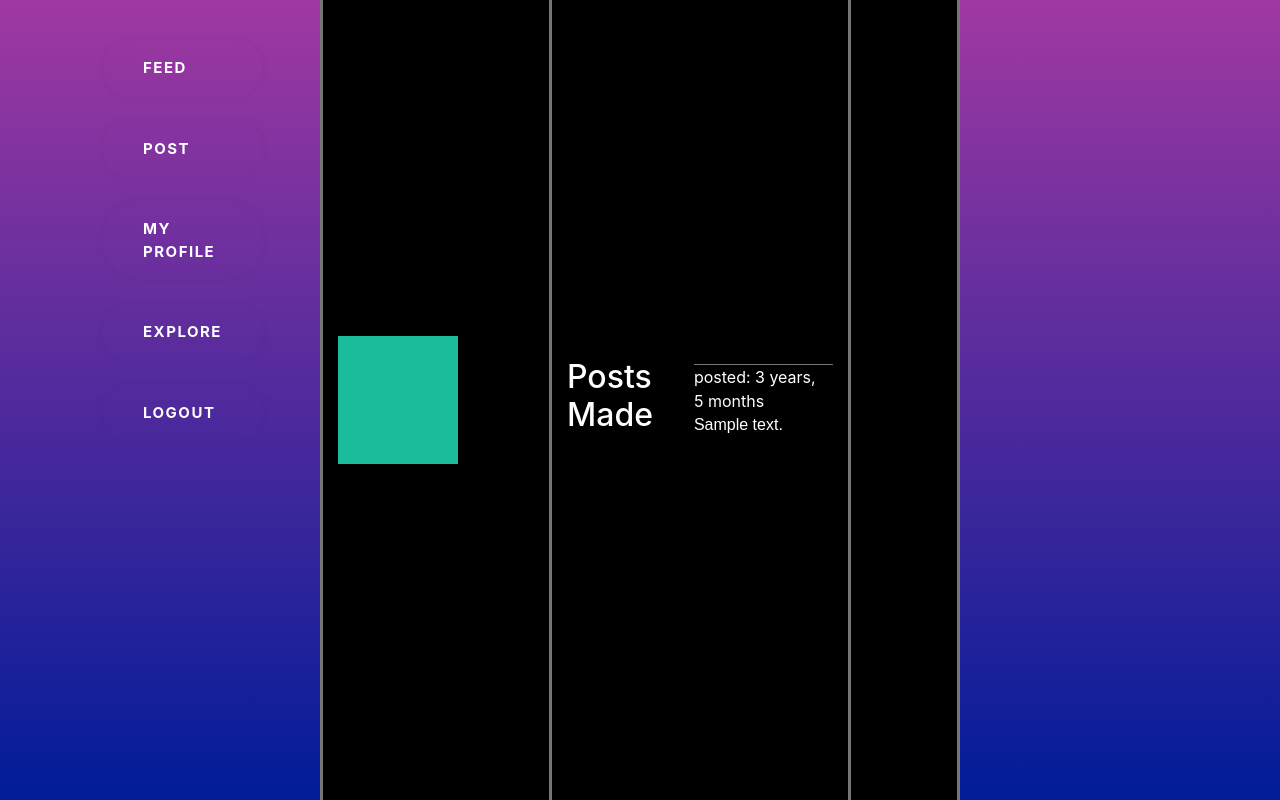
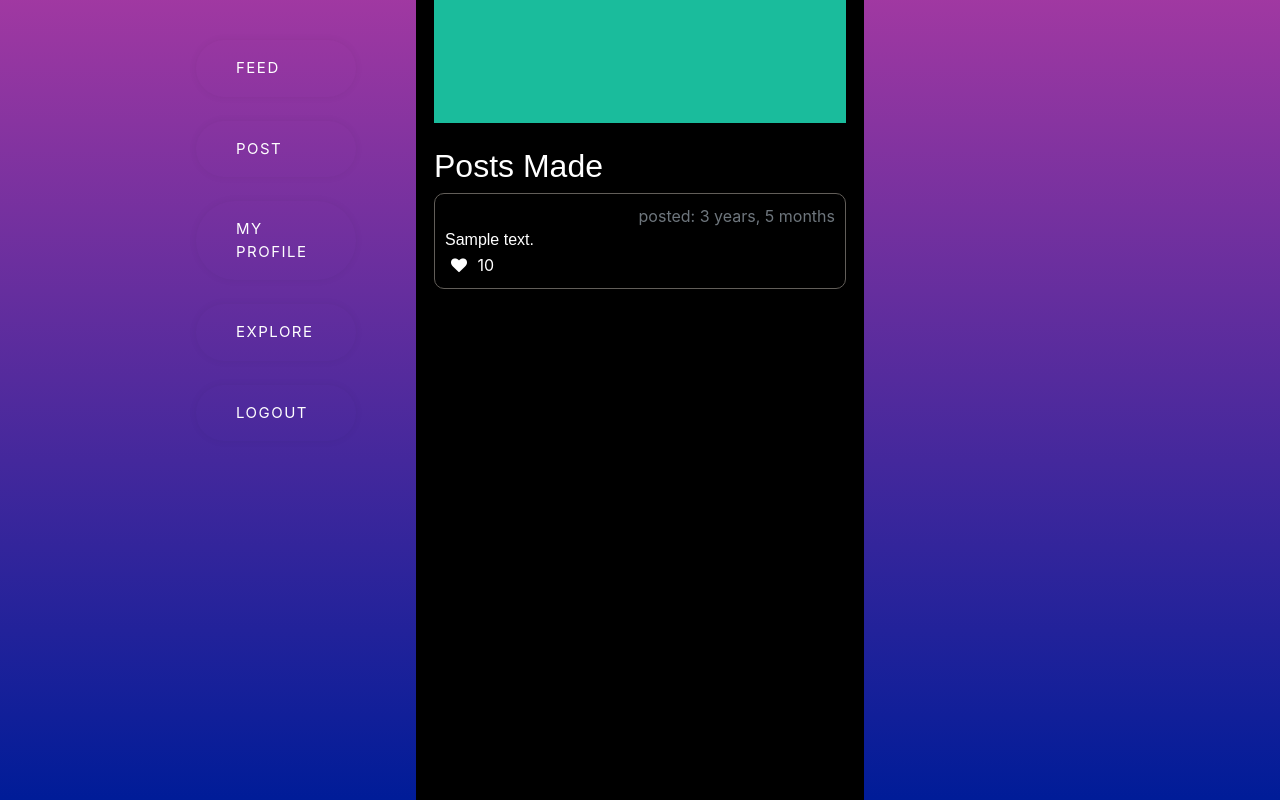
Before and after one commit to ManfredAr/DjangoWebsite, a Django app: template ToDoSite/account/templates/account/profile.html in a window 1280 px wide. Run offline with Django 3.2, Linux system fonts and the light colour scheme; the template is opened without the code that fills it: most values are stand-ins (such as "Sample title", 1, 10 or a date in 2020).

Commit message:
Updated all the main pages to fit with the base html file
Also fixed the formatting on posts so now spaces and new line are
properly stored

```diff
--- a/ToDoSite/account/templates/account/profile.html
+++ b/ToDoSite/account/templates/account/profile.html
@@ -13,17 +13,19 @@
 
 {% block style %}
 <link rel="stylesheet" type="text/css" media="screen" href="{%static 'css/profile.css'%}">
+<script src="{% static 'js/feed.js' %}"></script>
 {% endblock %}
 
 {% block content %}
+<div class="main">
     <div class="header">
         <h1>{{user.username}}</h1>
     </div>
 
-<div class="container">
-    <h2>Posts Made</h2>
+    <div class="post">
+        <br/><h2>Posts Made</h2>
         {% for post in posts %}
-        <div class="lines">
+            <div class="box">
                 <div class="name">
                     <a href="/profile">{{ user.username }}</a>
                 </div>
@@ -31,10 +33,27 @@
                     posted: {{ post.time|timesince }}
                 </div> <br>
                 <div class="con">
-                {{ post.text }}
+                    {{ post.text|safe }}
+                </div>
+                <div class="likes">
+                    <form method="POST" id="{{post.id}}" class="like-form" data-form-id="{{post.id}}">
+                        {% csrf_token %}
+                        <div class="press">
+                            {% if post.user_like %}
+                                <button style="color: red;" type="submit" name="is-liked" id="{{post.id}}like">
+                                    <i class="fa fa-heart"></i>
+                                </button>
+                            {% else %}
+                                <button style="color: rgb(255, 255, 255);" type="submit" name="is-liked" id="{{post.id}}like">
+                                    <i class="fa fa-heart"></i>
+                                </button>
+                            {% endif %}
+                            <p id="like-count-{{post.id}}"> {{post.likes}} </p>
+                        </div>
+                    </form>
                 </div>
             </div>
         {% endfor %}
     </div>
-
+</div>
 {% endblock %}
--- a/ToDoSite/post/templates/post/post.html
+++ b/ToDoSite/post/templates/post/post.html
@@ -12,8 +12,8 @@
 
 {% block content %}
 {% if user.is_authenticated %}
-<div class="container">
-    <h1 style="text-align: center;"> Create a post </h1>
+<div class="main">
+    <h1 style="color: white;"> Create a post </h1> <br/>
     <form method="POST">
         {% csrf_token %}
         <textarea class="form-control" name="content" maxlength="300" rows="4" cols="7"></textarea> <br> <br>
--- a/ToDoSite/static/css/profile.css
+++ b/ToDoSite/static/css/profile.css
@@ -1,21 +1,28 @@
+.main {
+    width: 100%;
+    height: 100%;
+    margin-bottom: 20px;
+    top: 5%;
+    margin-left: 3px;
+    margin-right: 3px;
+}
+
 .header {
     padding: 60px;
     text-align: center;
     background: #1abc9c;
     color: white;
     font-size: 30px;
+    margin-top: 5px;
 }
 
-.container {
-    border-top-style: none;
-    border-right-style: solid;
-    border-bottom-style: none;
-    border-left-style: solid;
-    background-color: rgb(0, 0, 0);
-    color: white;
-    min-height: auto;
-    border-color: rgb(118, 118, 118);
-    width: 50%;
+.box {
+    border-style: solid;
+    color: rgb(98, 94, 89);
+    border-radius: 10px;
+    margin-bottom: 3px;
+    border-width: thin;
+    padding: 10px;
 }
 
 .lines {
@@ -29,7 +36,13 @@
     display: inline;
 }
 
-a {
+.name a {
+    width: 5%;
+    font-weight: bold;
+    color: white
+}
+
+.header a {
     color: azure;
     text-decoration: none;
     font-weight: bold;
@@ -40,18 +53,30 @@
 }
 
 .time {
-    display: inline;
     float: right;
+    color: rgb(110, 118, 125);
 }
 
-.bg {
-    background-image: linear-gradient(rgba(136, 1, 138, 0.768), rgb(0, 28, 152));
-    background-repeat: no-repeat;
+.con, h2 {
+    font-family: Arial, Helvetica, sans-serif;
+    color: white;
 }
 
-body {
-    height: 100vh;
+.likes {
+    color: white;
 }
-.con {
-    font-family: Arial, Helvetica, sans-serif;
+
+.press button, .press p {
+    display: inline;
 }
+
+button.disabled {
+    opacity: 0.6; /* Reduced opacity to indicate disabled state */
+    cursor: not-allowed; /* Show not-allowed cursor on hover */
+    pointer-events: none; /* Disable pointer events on the button */
+}
+
+.likes button {
+    background: none;
+    border: none
+}
```
Also changed, not shown: ToDoSite/backend/Post.py (added, +59 -0 lines), ToDoSite/explore/templates/explore/explore.html (+3 -5 lines), ToDoSite/post/views.py (+5 -48 lines), ToDoSite/static/css/explore.css (+10 -21 lines), ToDoSite/static/css/feed.css (+5 -6 lines), ToDoSite/static/css/post.css (+13 -0 lines). Lines whose indentation alone changed are shown as unchanged.
